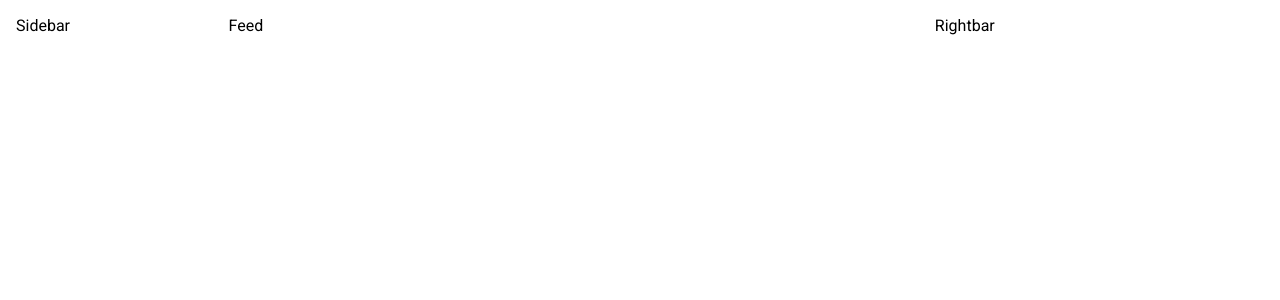
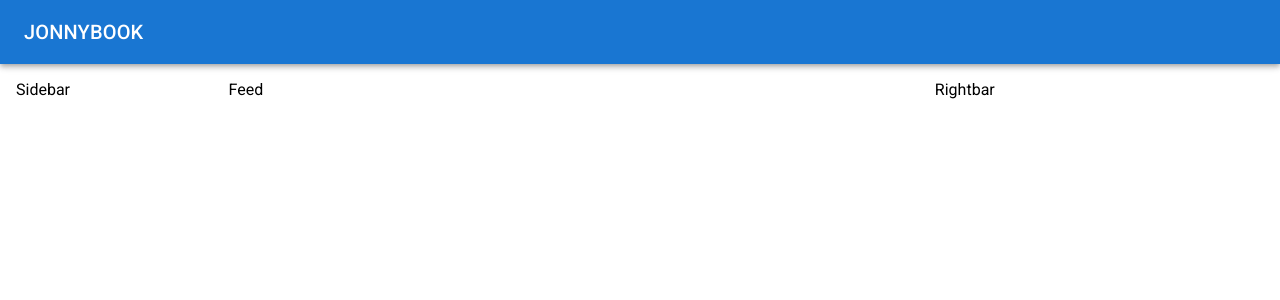
Before and after one commit to jonnyabrams/mui-tryout, a React (Create React App) app: page / in a window 1280 px wide. Shown: the top 300 px of the page. Built offline with nearby package versions, Linux system fonts and the light colour scheme.

Commit message:
feat: navbar with text or img logo depending on screen size

```diff
--- a/src/App.js
+++ b/src/App.js
@@ -1,11 +1,14 @@
+import { Box, Stack } from "@mui/material";
+
 import Sidebar from "./components/Sidebar";
 import Feed from "./components/Feed";
 import Rightbar from "./components/Rightbar";
-import { Box, Stack } from "@mui/material";
+import Navbar from "./components/Navbar";
 
 function App() {
   return (
     <Box>
+      <Navbar />
       <Stack direction="row" spacing={2}>
         <Sidebar />
         <Feed />
--- a/src/components/Navbar.jsx
+++ b/src/components/Navbar.jsx
@@ -1,10 +1,22 @@
-import { Box } from "@mui/material"
+import { EmojiEmotions } from "@mui/icons-material";
+import { AppBar, Toolbar, Typography, styled } from "@mui/material";
 
+const StyledToolbar = styled(Toolbar)({
+  display: "flex",
+  justifyContent: "space-between",
+});
 
 const Navbar = () => {
   return (
-    <Box>Navbar</Box>
-  )
-}
+    <AppBar position="sticky">
+      <StyledToolbar>
+        <Typography variant="h6" sx={{ display: { xs: "none", sm: "block" } }}>
+          JONNYBOOK
+        </Typography>
+        <EmojiEmotions sx={{ display: { sm: "none" } }} />
+      </StyledToolbar>
+    </AppBar>
+  );
+};
 
-export default Navbar
+export default Navbar;
```
